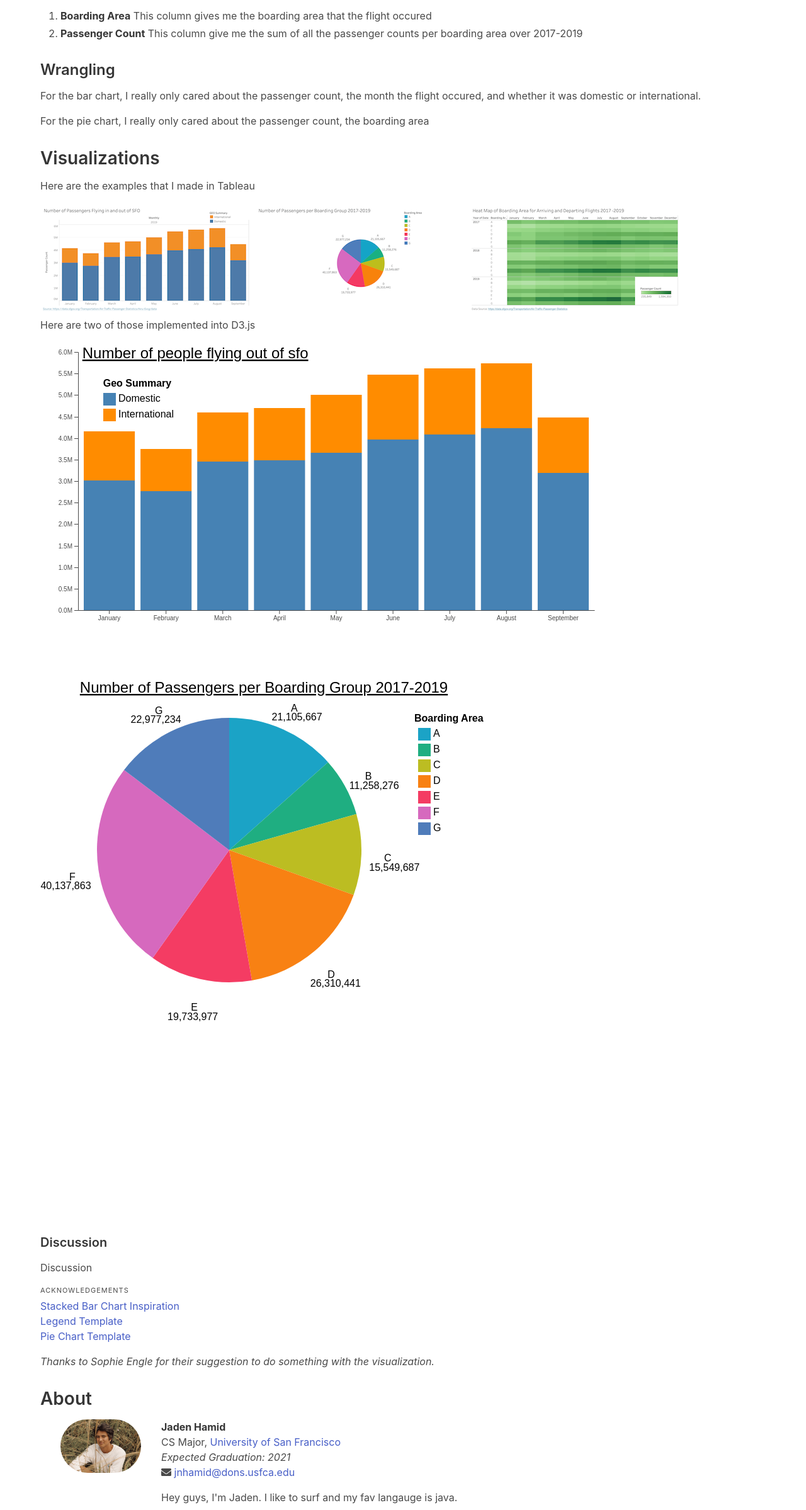
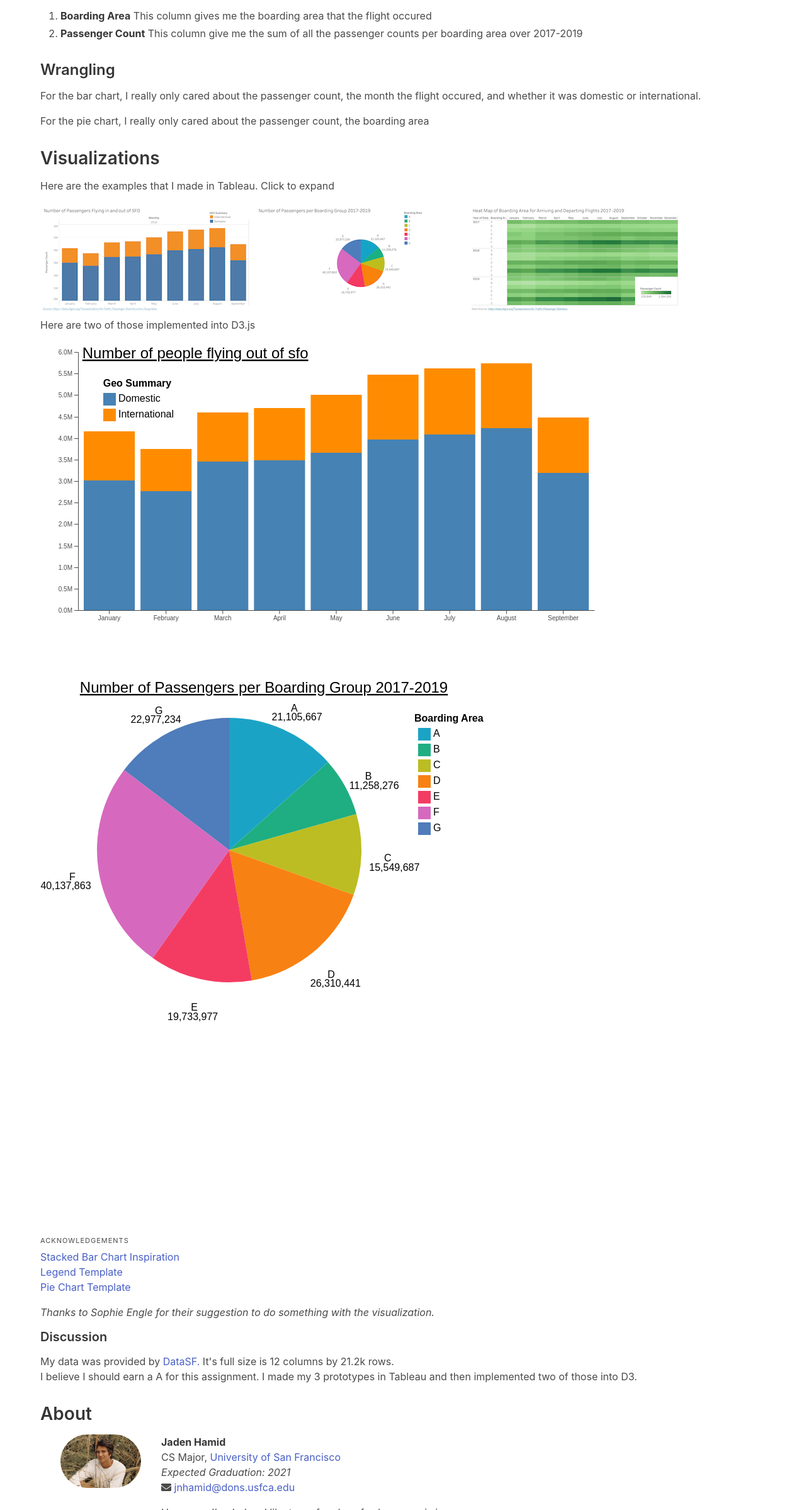
Before and after one commit to usf-cs360-spring2020/homework1-jnhamid, a website: page index.html in a window 1280 px wide. Shown: the part 1039-3437 px from the top of the page at 63% size. Drawn offline with nearby package versions, Linux system fonts and the light colour scheme.

Commit message:
added npm legends and added write up in discussion

```diff
--- a/index.html
+++ b/index.html
@@ -129,7 +129,7 @@
 
         <h2 id="visualizations">Visualizations</h2>
 
-        <p>Here are the examples that I made in Tableau</p>
+        <p>Here are the examples that I made in Tableau. Click to expand</p>
         <a class="example-image-link" href="img/stackbar.png" data-lightbox="tableau" data-title="Click the right half of the image to move forward."><img class="example-image" src="img/thumbbar.png" alt=""/></a>
         <a class="example-image-link" href="img/pieChart.png" data-lightbox="tableau" data-title="Click the right half of the image to move forward."><img class="example-image" src="img/thumbpie.png" alt=""/></a>
         <a class="example-image-link" href="img/heatmap2.png" data-lightbox="tableau" data-title="Click the right half of the image to move forward."><img class="example-image" src="img/thumbheat.png" alt=""/></a>
@@ -142,10 +142,6 @@
         <svg id = "pieChart" width = "960px", height = "500px"></svg>
         <svg id="pieLegend" height=300 width=450 transform='translate(500, -600)'></svg>
         <script src="pieChart.js"></script>
-        <h4>Discussion</h4>
-
-        <p>Discussion</p>
-
         <span class="heading">Acknowledgements</span>
 
         <p>
@@ -159,7 +155,9 @@
         <p class="is-6">
           <em>Thanks to Sophie Engle for their suggestion to do something with the visualization.</em>
         </p>
+        <h4>Discussion</h4>
 
+        <p>My data was provided by <a href="https://data.sfgov.org/Transportation/Air-Traffic-Landings-Statistics/fpux-q53t">DataSF.</a> It's full size is 12 columns by 21.2k rows. </br>I believe I should earn a A for this assignment. I made my 3 prototypes in Tableau and then implemented two of those into D3. </br></p>
 
         <h2 id="about">About</h2>
 
--- a/package.json
+++ b/package.json
@@ -17,6 +17,7 @@
   },
   "homepage": "https://github.com/usf-cs360-spring2020/homework1-jnhamid#readme",
   "dependencies": {
+    "d3-svg-legend": "^2.25.6",
     "lightbox2": "^2.11.1"
   }
 }
--- a/stackedBarChart.js
+++ b/stackedBarChart.js
@@ -31,9 +31,6 @@ function drawBar(data){
 // now we can calculate how much space we have to plot
 let bounds = svg.node().getBoundingClientRect();
 let plotWidth = bounds.width - margin.right - margin.left;
-if(plotWidth < 0){
-  plotWidth =860;
-}
 console.log(plotWidth)
 let plotHeight = bounds.height - margin.top - margin.bottom;
 // var barWidth = (plotWidth / dataset.length);
```
Also changed, not shown: 1 other file.
